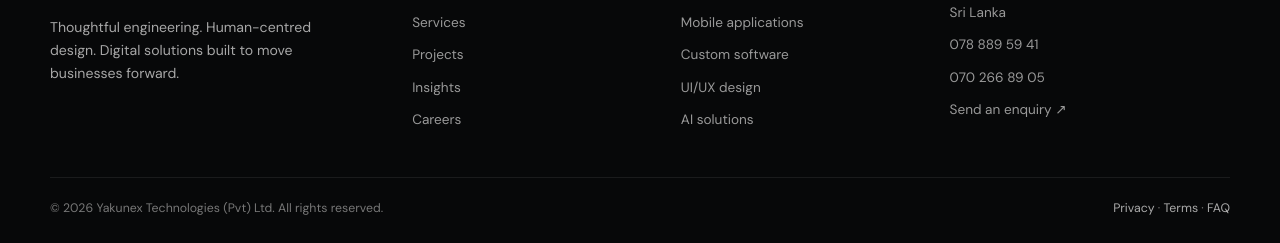
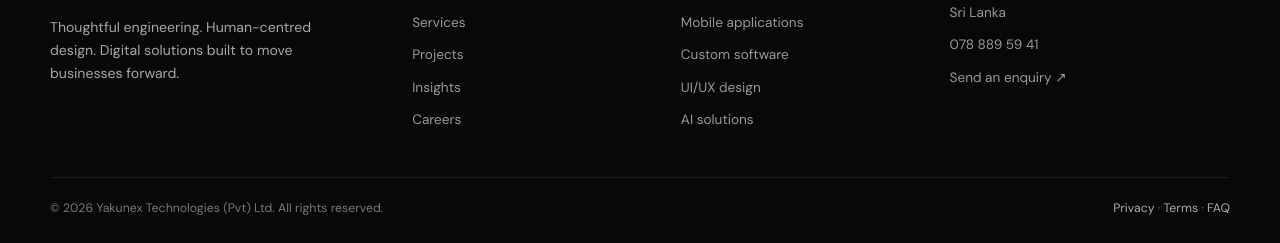
Before and after one commit to rashankawishka91-boop/Yakunex-Web, a website: page Yakunex_Technologies_Complete_Website/about.html in a window 1280 px wide. Shown: the part 2949-3192 px from the top of the page. Drawn offline with Linux system fonts and the light colour scheme.

Commit message:
Update about.html

```diff
--- a/Yakunex_Technologies_Complete_Website/about.html
+++ b/Yakunex_Technologies_Complete_Website/about.html
@@ -17,5 +17,5 @@
 <div class="footer-brand"><a class="brand" href="index.html"><img src="assets/yakunex-logo.png" alt=""><span class="brand-text"><strong>YAKUNEX</strong><span>TECHNOLOGIES</span></span></a><p>Thoughtful engineering. Human-centred design. Digital solutions built to move businesses forward.</p></div>
 <div><h3>Explore</h3><div class="footer-links"><a href="about.html">About us</a><a href="services.html">Services</a><a href="projects.html">Projects</a><a href="insights.html">Insights</a><a href="careers.html">Careers</a></div></div>
 <div><h3>Services</h3><div class="footer-links"><a href="services.html#web">Web development</a><a href="services.html#mobile">Mobile applications</a><a href="services.html#software">Custom software</a><a href="services.html#design">UI/UX design</a><a href="services.html#ai">AI solutions</a></div></div>
-<div><h3>Contact</h3><div class="footer-links"><span>84/11/1/2, William Gopallawa Mawatha, Kandy, Sri Lanka</span><a href="tel:+94788895941">078 889 59 41</a><a href="tel:+94702668905">070 266 89 05</a><a href="contact.html">Send an enquiry ↗</a></div></div>
+<div><h3>Contact</h3><div class="footer-links"><span>84/11/1/2, William Gopallawa Mawatha, Kandy, Sri Lanka</span><a href="tel:+94788895941">078 889 59 41</a><a href="contact.html">Send an enquiry ↗</a></div></div>
 </div><div class="footer-bottom"><span>© <span data-year></span> Yakunex Technologies (Pvt) Ltd. All rights reserved.</span><span><a href="privacy.html">Privacy</a> · <a href="terms.html">Terms</a> · <a href="faq.html">FAQ</a></span></div></div></footer><button class="back-top" type="button" aria-label="Back to top">↑</button><script src="assets/site.js" defer></script></body></html>
```
